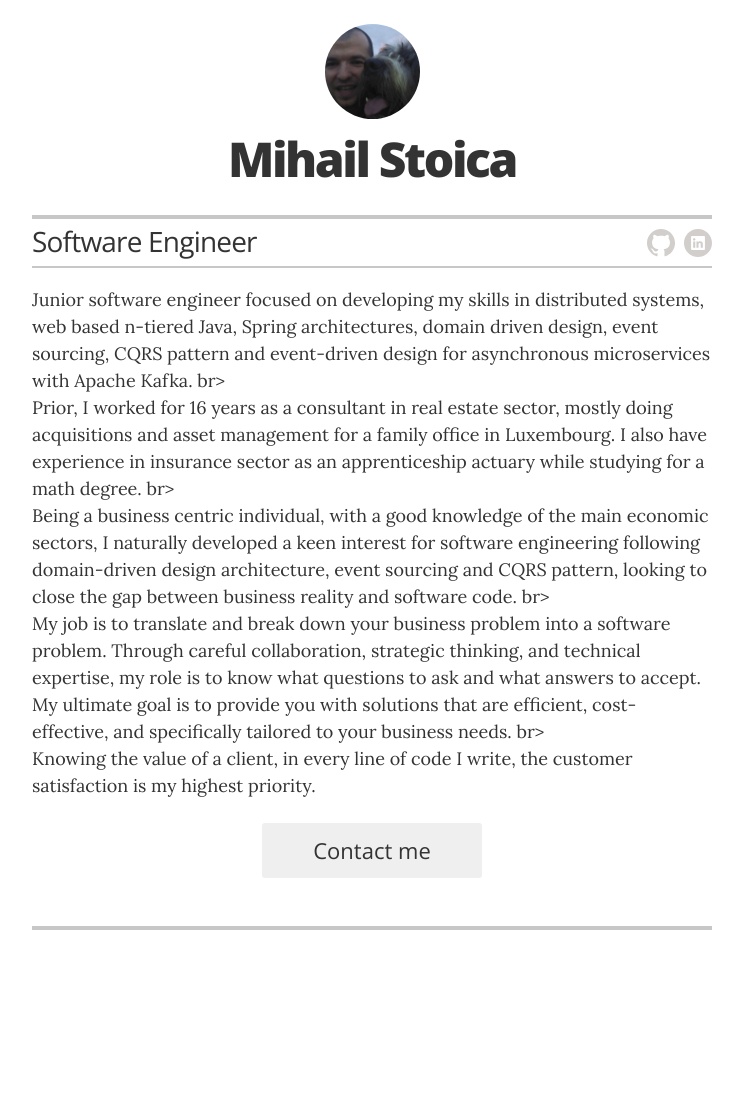
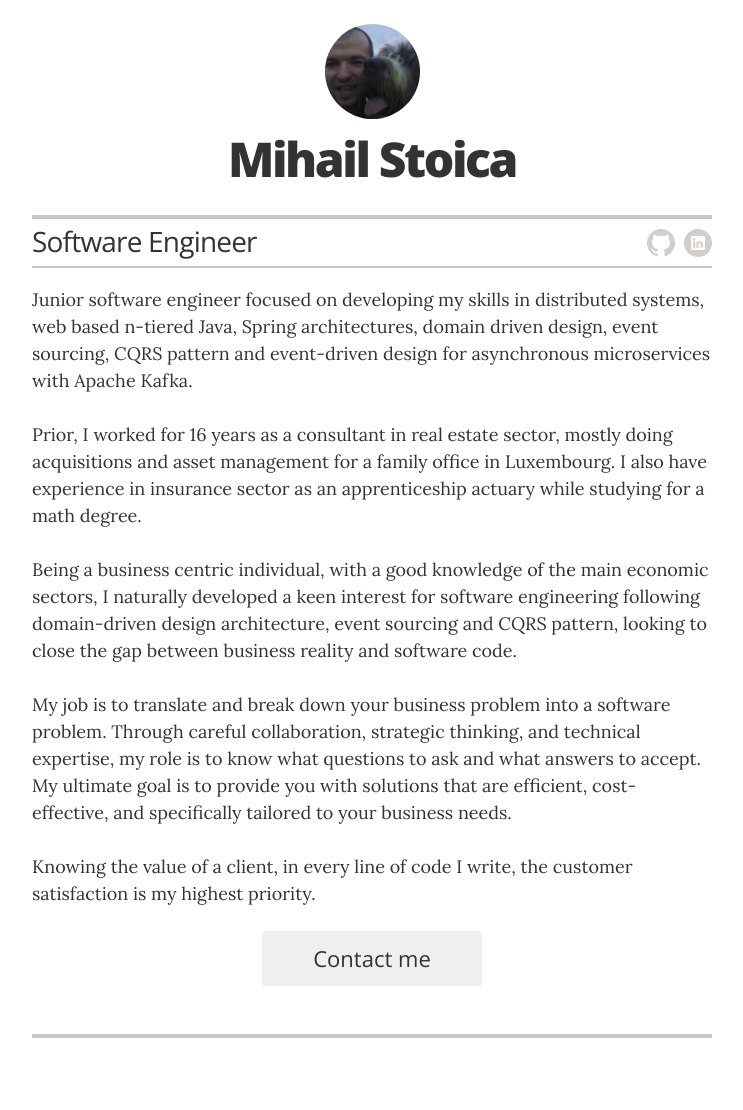
Before and after one commit to mihail-stoica/mihail-stoica.github.io, a Jekyll site: the page built from index.html, in a window 1280 px wide. Shown: the whole page, without its empty margins (268-1011 px from the left). Built offline with Jekyll 4.4.1, drawn with Linux system fonts in a browser that asks for light colours; before the commit the page ends 1002 px from its top, so only the background shows below that.

```diff
--- a/_config.yml
+++ b/_config.yml
@@ -25,13 +25,13 @@ display_header_contact_info:    "false"
 
 resume_header_intro: "<p>Junior software engineer focused on developing my skills in distributed systems, web based n-tiered Java, Spring architectures, domain driven design, event sourcing, CQRS pattern and event-driven design for asynchronous microservices with Apache Kafka.
 
-br><br>Prior, I worked for 16 years as a consultant in real estate sector, mostly doing acquisitions and asset management for a family office in Luxembourg. I also have experience in insurance sector as an apprenticeship actuary while studying for a math degree.\n
+<br><br>Prior, I worked for 16 years as a consultant in real estate sector, mostly doing acquisitions and asset management for a family office in Luxembourg. I also have experience in insurance sector as an apprenticeship actuary while studying for a math degree.
 
-br><br>Being a business centric individual, with a good knowledge of the main economic sectors, I naturally developed a keen interest for software engineering following domain-driven design architecture, event sourcing and CQRS pattern, looking to close the gap between business reality and software code.
+<br><br>Being a business centric individual, with a good knowledge of the main economic sectors, I naturally developed a keen interest for software engineering following domain-driven design architecture, event sourcing and CQRS pattern, looking to close the gap between business reality and software code.
 
-br><br>My job is to translate and break down your business problem into a software problem. Through careful collaboration, strategic thinking, and technical expertise, my role is to know what questions to ask and what answers to accept. My ultimate goal is to provide you with solutions that are efficient, cost-effective, and specifically tailored to your business needs.
+<br><br>My job is to translate and break down your business problem into a software problem. Through careful collaboration, strategic thinking, and technical expertise, my role is to know what questions to ask and what answers to accept. My ultimate goal is to provide you with solutions that are efficient, cost-effective, and specifically tailored to your business needs.
 
-br><br>Knowing the value of a client, in every line of code I write, the customer satisfaction is my highest priority.</p>"
+<br><br>Knowing the value of a client, in every line of code I write, the customer satisfaction is my highest priority.</p>"
 
 # use "yes" to display the email contact button,
 # "no" to display an "I'm not looking for work" message,
```
